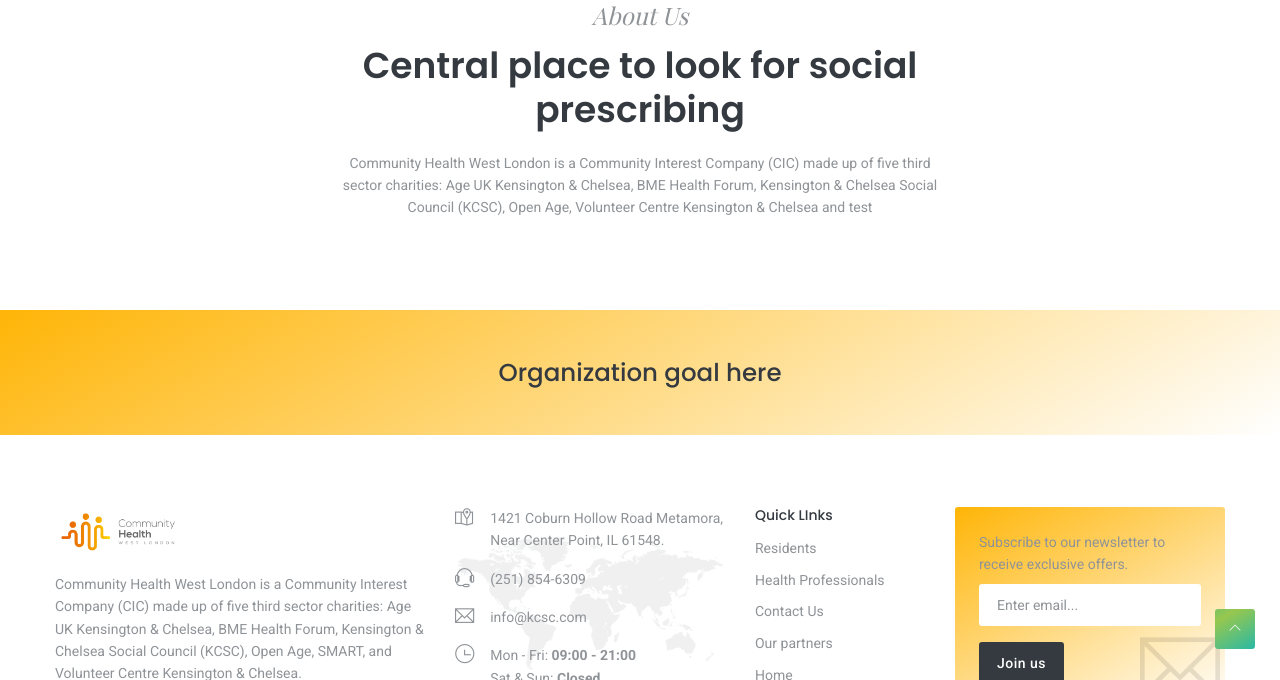
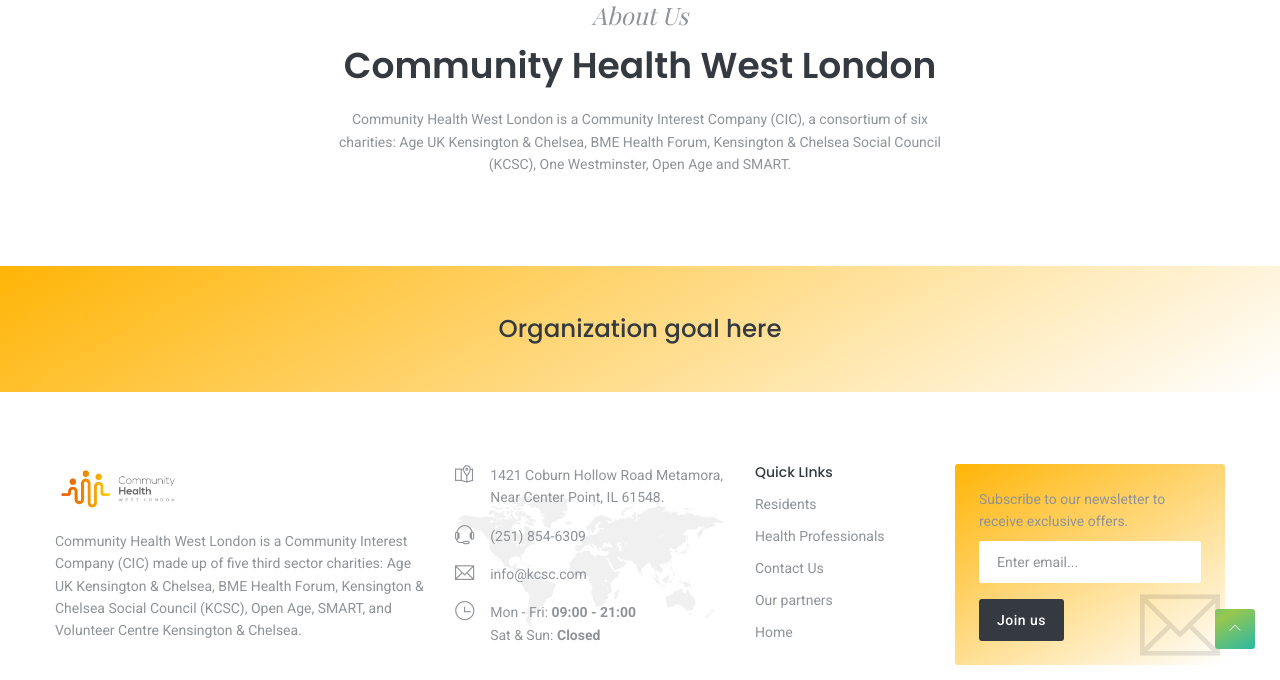
Before and after one commit to AgileVentures/cic-website, a Jekyll site: the page built from index.md, in a window 1280 px wide and 900 px high, scrolled down 684 px, cut to the strip 220-900 px from the top of the window. Built offline with Jekyll 4.4.1, drawn with Linux system fonts in a browser that asks for light colours; some web fonts are replaced.

Commit message:
Update About “about”

```diff
--- a/_data/about.yml
+++ b/_data/about.yml
@@ -1,7 +1,7 @@
 about:
   - title: About Us
-    sub_title: Central place to look for social prescribing
-    about: "Community Health West London is a Community Interest Company (CIC) made
-      up of five third sector charities: Age UK Kensington & Chelsea, BME Health
-      Forum, Kensington & Chelsea Social Council (KCSC), Open Age, Volunteer
-      Centre Kensington & Chelsea and test"
+    sub_title: "Community Health West London "
+    about: "Community Health West London is a Community Interest Company (CIC), a
+      consortium of six charities: Age UK Kensington & Chelsea, BME Health
+      Forum, Kensington & Chelsea Social Council (KCSC), One Westminster, Open
+      Age and SMART."
```
